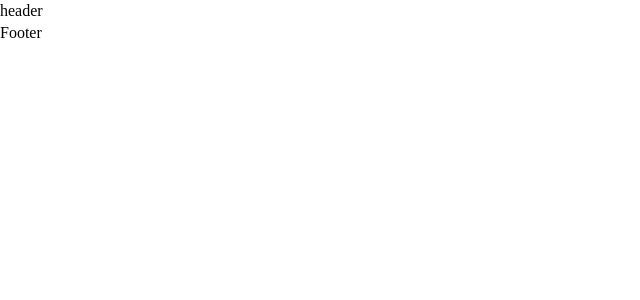
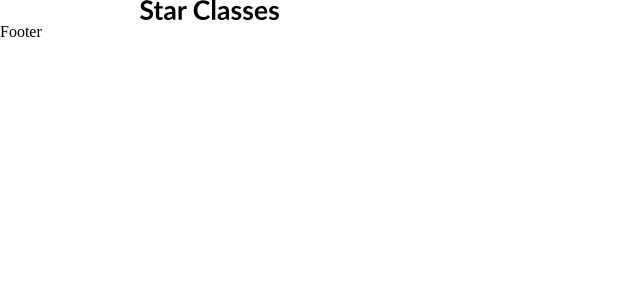
Before and after one commit to Mutohi-R/StarClasses, a React (Vite) app: page / in a window 1280 px wide. Shown: the top 300 px of the page, without its empty margins (0-640 px from the left). Built offline with nearby package versions, Linux system fonts and the light colour scheme.

Commit message:
created composition, var, and utility classes

```diff
--- a/jsconfig.json
+++ b/jsconfig.json
@@ -6,8 +6,9 @@
             "@components/*": ["components/*"],
             "@ui/*": ["components/ui/*"],
             "@pages/*": ["pages/*"],
+            "@styles/*": ["styles/*"],
             "@images/*": ["assets/images/*"],
-            "@styles/*": ["styles/*"],
+            "@icons/*": ["assets/icons/*"],
         }
     }
 }
--- a/package.json
+++ b/package.json
@@ -10,6 +10,7 @@
     "preview": "vite preview"
   },
   "dependencies": {
+    "classnames": "^2.5.1",
     "react": "^18.3.1",
     "react-dom": "^18.3.1",
     "react-router-dom": "^6.28.0"
--- a/src/components/Header/Header.jsx
+++ b/src/components/Header/Header.jsx
@@ -1,9 +1,12 @@
 import styles from './Header.module.css'
+import classNames from 'classnames'
+
+import Logo from '@icons/logo.svg'
 
 const Header = () => {
   return (
-    <header>
-      header
+    <header className={classNames('content-grid', styles.primary__header)}>
+      <img src={Logo} alt="Star Classes logo" />
     </header>
   )
 }
--- /dev/null
+++ b/src/styles/composition.css
@@ -0,0 +1,72 @@
+/* Composition */
+.content-grid {
+  --padding-inline: 1rem;
+  --content-max-width: 1000px;
+  --breakout-max-width: 1200px;
+  --partial-max-width: 1120px;
+
+  --breakout-size: calc(
+    (var(--breakout-max-width) - var(--content-max-width)) / 2
+  );
+
+  --partial-size: calc(
+    (var(--partial-max-width) - var(--content-max-width)) / 2
+  );
+
+  display: grid;
+  grid-template-columns:
+    [full-width-start] minmax(var(--padding-inline), 1fr)
+    [breakout-start] minmax(0, var(--breakout-size))
+    [partial-start] minmax(0, var(--partial-size)) [content-start] min(
+      100% - (var(--padding-inline) * 2),
+      var(--content-max-width)
+    )
+    [content-end]minmax(0, var(--breakout-size)) [partial-end] minmax(
+      0,
+      var(--partial-size)
+    )
+    [breakout-end]minmax(var(--padding-inline), 1fr) [full-width-end];
+}
+
+.content-grid > :not(.breakout, .full-width),
+.full-width > :not(.breakout, .full-width) {
+  grid-column: content;
+}
+
+.content-grid > .breakout {
+  grid-column: breakout;
+}
+
+.content-grid > .partial {
+  grid-column: partial;
+}
+
+.content-grid > .full-width {
+  grid-column: full-width;
+
+  display: grid;
+  grid-template-columns: inherit;
+}
+
+.even-columns {
+  display: grid;
+
+  @media only screen and (min-width: 45em) {
+    grid-auto-flow: column;
+    grid-auto-columns: 1fr;
+  }
+}
+
+.flow > :where(:not(:first-child)) {
+  margin-block-start: var(--_flow-spacer, 0.5em);
+}
+
+.grid-flow {
+  display: grid;
+  gap: var(--_gap, 1rem);
+}
+
+.flex-row {
+  display: flex;
+  gap: var(--_gap, 1rem);
+}
--- a/src/styles/index.css
+++ b/src/styles/index.css
@@ -1,3 +1,4 @@
 @import './variables.css';
 @import './utilities.css';
 @import './globals.css';
+@import './composition.css';
--- a/src/styles/utilities.css
+++ b/src/styles/utilities.css
@@ -1,41 +1,41 @@
 /* FONT SIZES */
-.fs--1 {
-  font-size: var(--step--1);
+.fs-300 {
+  font-size: var(--fs-300);
 }
-.fs-0 {
-  font-size: var(--step-0);
+.fs-400 {
+  font-size: var(--fs-400);
 }
-.fs-1 {
-  font-size: var(--step-1);
+.fs-500 {
+  font-size: var(--fs-500);
 }
-.fs-2 {
-  font-size: var(--step-2);
+.fs-600 {
+  font-size: var(--fs-600);
 }
-.fs-3 {
-  font-size: var(--step-3);
+.fs-700 {
+  font-size: var(--fs-700);
 }
-.fs-4 {
-  font-size: var(--step-4);
+.fs-800 {
+  font-size: var(--fs-800);
 }
-.fs-5 {
-  font-size: var(--step-5);
+.fs-900 {
+  font-size: var(--fs-900);
 }
 
 /* FONT WEIGHTS */
 .fw-thin {
-  font-weight: var(--fw-thin);
+  font-weight: var(--fw-100);
 }
 .fw-light {
-  font-weight: var(--fw-light);
+  font-weight: var(--fw-300);
 }
 .fw-regular {
-  font-weight: var(--fw-regular);
+  font-weight: var(--fw-400);
 }
 .fw-semibold {
-  font-weight: var(--fw-semibold);
+  font-weight: var(--fw-600);
 }
 .fw-bold {
-  font-weight: var(--fw-bold);
+  font-weight: var(--fw-700);
 }
 
 /* FONT FAMILIES */
@@ -54,67 +54,24 @@
   background-color: var(--clr-primary);
 }
 
-/* Composition */
-.content-grid {
-  --padding-inline: 1rem;
-  --content-max-width: 1000px;
-  --breakout-max-width: 1200px;
-  --partial-max-width: 1120px;
-
-  --breakout-size: calc(
-    (var(--breakout-max-width) - var(--content-max-width)) / 2
-  );
-
-  --partial-size: calc(
-    (var(--partial-max-width) - var(--content-max-width)) / 2
-  );
-
-  display: grid;
-  grid-template-columns:
-    [full-width-start] minmax(
-      var(--padding-inline),
-      1fr
-    ) [breakout-start] minmax(0, var(--breakout-size))
-    [partial-start] minmax(0, var(--partial-size)) [content-start] min(
-      100% - (var(--padding-inline) * 2),
-      var(--content-max-width)
-    )
-    [content-end]minmax(0, var(--breakout-size)) [partial-end] minmax(
-      0,
-      var(--partial-size)
-    )
-    [breakout-end]minmax(var(--padding-inline), 1fr) [full-width-end];
+/* TEXT ALIGN */
+.text-align-left {
+  text-align: start;
+}
+.text-align-center {
+  text-align: center;
+}
+.text-align-right {
+  text-align: end;
 }
 
-.content-grid > :not(.breakout, .full-width),
-.full-width > :not(.breakout, .full-width) {
-  grid-column: content;
+.br-1 {
+  border-radius: 0.25rem;
 }
 
-.content-grid > .breakout {
-  grid-column: breakout;
+.push-right {
+  margin-left: auto;
 }
-
-.content-grid > .partial {
-  grid-column: partial;
+.push-left {
+  margin-right: auto;
 }
-
-.content-grid > .full-width {
-  grid-column: full-width;
-
-  display: grid;
-  grid-template-columns: inherit;
-}
-
-.even-columns {
-  display: grid;
-
-  @media only screen and (min-width: 45em) {
-    grid-auto-flow: column;
-    grid-auto-columns: 1fr;
-  }
-}
-
-.flow > * + * {
-  margin-block-start: var(--_flow-space, 0.5em);
-}
--- a/src/styles/variables.css
+++ b/src/styles/variables.css
@@ -20,17 +20,34 @@
   /* Step 5: 36px → 48px */
   --step-5: clamp(2.25rem, 1.8375rem + 1.5vw, 3rem);
 
+  --fs-300: var(var(--step--1));
+  --fs-400: var(var(--step-0));
+  --fs-500: var(var(--step-1));
+  --fs-600: var(var(--step-2));
+  --fs-700: var(var(--step-3));
+  --fs-800: var(var(--step-4));
+  --fs-900: var(var(--step-5));
+
   /* Fonts */
   --ff-primary: "Lato", sans-serif;
   --ff-secondary: "Source Serif 4", serif;
 
   /* FONT WEIGHTS */
-  --fw-thin: 100;
-  --fw-light: 300;
-  --fw-regular: 400;
-  --fw-semibold: 600;
-  --fw-bold: 700;
+  --fw-100: 100;
+  --fw-300: 300;
+  --fw-400: 400;
+  --fw-600: 600;
+  --fw-700: 700;
 
   /* Colors */
-  --clr-primary: hsl(213, 59%, 56%);
+  --clr-primary-200: hsl(221, 33%, 80%);
+  --clr-primary-300: hsl(220, 29%, 62%);
+  --clr-primary-400: hsl(213, 59%, 56%);
+  --clr-primary-900: hsl(201, 100%, 5%);
+
+  --clr-neutral-100: hsl(0, 0%, 100%);
+  --clr-neutral-400: hsl(208, 6%, 52%);
+  --clr-neutral-500: hsl(208, 8%, 37%);
+  --clr-neutral-900: hsl(0, 0%, 10%);
+
 }
--- a/vite.config.js
+++ b/vite.config.js
@@ -18,6 +18,7 @@ export default defineConfig({
       '@pages': path.resolve(__dirname, 'src/pages'),
       '@styles': path.resolve(__dirname, 'src/styles'),
       '@images': path.resolve(__dirname, 'src/assets/images'),
+      '@icons': path.resolve(__dirname, 'src/assets/icons'),
     },
   },
 });
```
Also changed, not shown: src/assets/icons/logo.svg (added), 1 other file (tests, documents, lock files or other folders).
